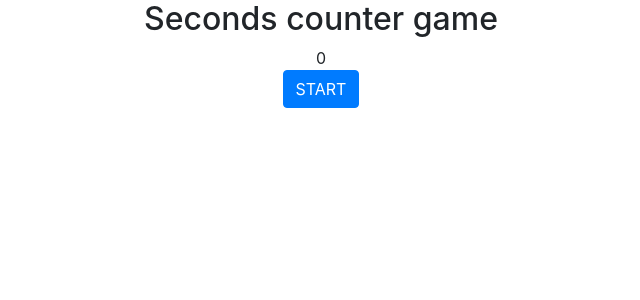
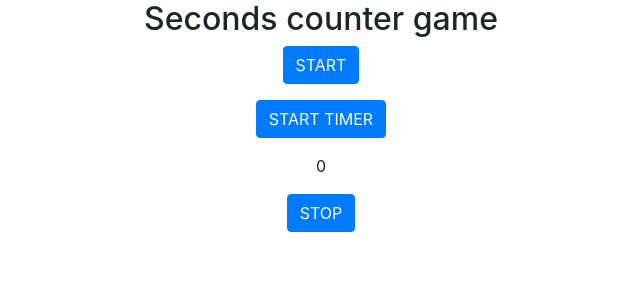
Before and after one commit to hellowhirl/react-seconds-counter-game, a React (Create React App) app: page / in a window 1280 px wide. Shown: the top 300 px of the page, without its empty margins (319-959 px from the left). Built offline with nearby package versions, Linux system fonts and the light colour scheme.

Commit message:
add start and stop function for timer

```diff
--- a/src/App.js
+++ b/src/App.js
@@ -1,37 +1,24 @@
 import React, { Component } from "react";
 import MessageBox from "./components/messageBox/messageBox";
 import StartButton from "./components/startButton/startButton";
+import SecondsCounter from "./components/secondsCounter/secondsCounter";
 
 class App extends Component {
   state = {
-    message: ["hello"],
-    counter: 0,
+    counter: ["", "Ready?", "3", "2", "1", "Go!"],
   };
 
   handleCountdownText = () => {
-    // const counterIntro = ["Ready?", "3", "2", "1", "START!"];
     let counter = this.state.counter;
 
-    console.log(counter);
-    console.log(this.state.counter);
-
-    if (counter < 5) {
+    if (counter.length > 1) {
       setTimeout(() => {
-        console.log("yes");
-        counter++;
+        counter.shift();
         this.setState({ counter });
-        console.log(counter);
-        console.log(this.state.counter);
         this.handleCountdownText();
       }, 1000);
     } else return;
-
-    console.log(this.state);
   };
-
-  componentDidMount() {
-    // this.handleCountdownText();
-  }
 
   render() {
     return (
@@ -41,8 +28,9 @@ class App extends Component {
             <h2 className="row justify-content-md-center">
               Seconds counter game
             </h2>
-            <MessageBox message={this.state.counter} />
+            <MessageBox message={this.state.counter[0]} />
             <StartButton onCountdownText={this.handleCountdownText} />
+            <SecondsCounter />
           </div>
         </header>
       </div>
--- a/src/components/secondsCounter/secondsCounter.jsx
+++ b/src/components/secondsCounter/secondsCounter.jsx
@@ -0,0 +1,67 @@
+import React, { Component } from "react";
+
+// let testTime = new Date().toLocaleString();
+
+class SecondsCounter extends Component {
+  //   formatTime = () => {
+  //     const time = [...this.state.time].join(":");
+  //     console.log(time);
+  //     this.setState({ time });
+  //   };
+
+  clockTest = () => {
+    // let time = [...this.state.time];
+    // const timeA = Date.now();
+    // let timeB = "";
+    // setTimeout(() => {
+    //   timeB = Date.now();
+    //   time = timeB - timeA;
+    //   this.setState({ time });
+    //   console.log(time / 1000);
+    // }, 1000);
+    this.intervalID = setInterval(() => this.tick(), 1000);
+  };
+
+  constructor(props) {
+    super(props);
+    this.state = { time: 0 };
+  }
+
+  componentDidMount() {}
+
+  componentWillUnmount() {
+    clearInterval(this.intervalID);
+  }
+  tick = () => {
+    this.setState({
+      time: Math.floor((this.state.time - (Date.now() % (1000 * 60))) / 1000),
+    });
+  };
+
+  render() {
+    return (
+      <React.Fragment>
+        <div className="row justify-content-md-center">
+          <button
+            className="btn btn-primary mt-3 mb-3"
+            onClick={this.clockTest}
+          >
+            START TIMER
+          </button>
+        </div>
+        {/* <div className="row justify-content-md-center">{this.state.time}</div> */}
+        <div className="row justify-content-md-center">{this.state.time}</div>
+        <div className="row justify-content-md-center">
+          <button
+            className="btn btn-primary mt-3 mb-3"
+            onClick={() => clearInterval(this.intervalID)}
+          >
+            STOP
+          </button>
+        </div>
+      </React.Fragment>
+    );
+  }
+}
+
+export default SecondsCounter;
```
